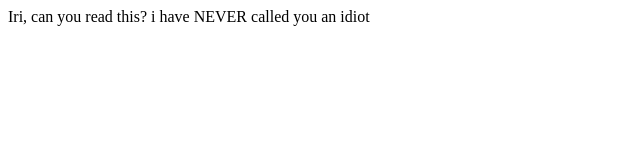
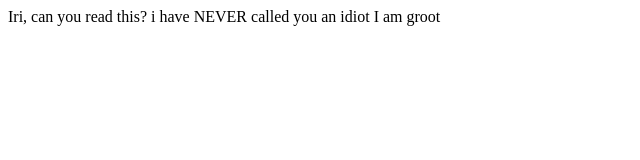
Before and after one commit to litanyforge/Soul-Web, a plain HTML site: page index.html in a window 1280 px wide. Shown: the full height of the page, 0-640 px from the left. Drawn offline with Linux system fonts and the light colour scheme.

Commit message:
Update index.html

```diff
--- a/index.html
+++ b/index.html
@@ -5,5 +5,9 @@
   <title>Test Page</title>
 </head>
 <body>
-Iri, can you read this? i have NEVER called you an idiot</body>
+Iri, can you read this? i have NEVER called you an idiot
+
+I am groot
+
+</body>
 </html>
```
